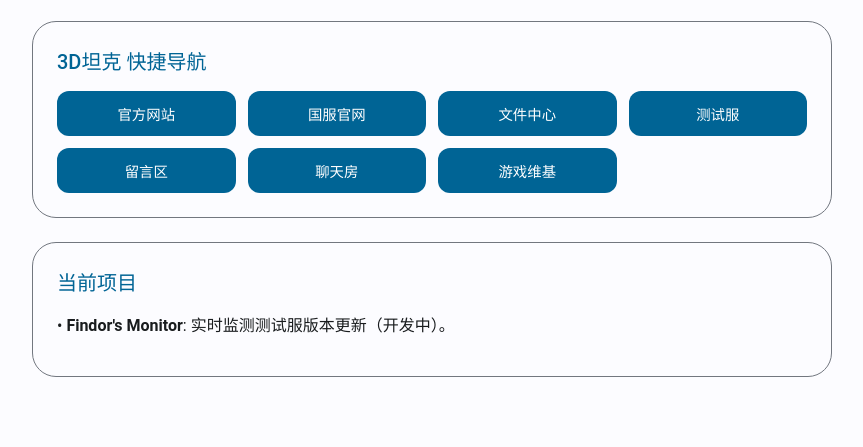
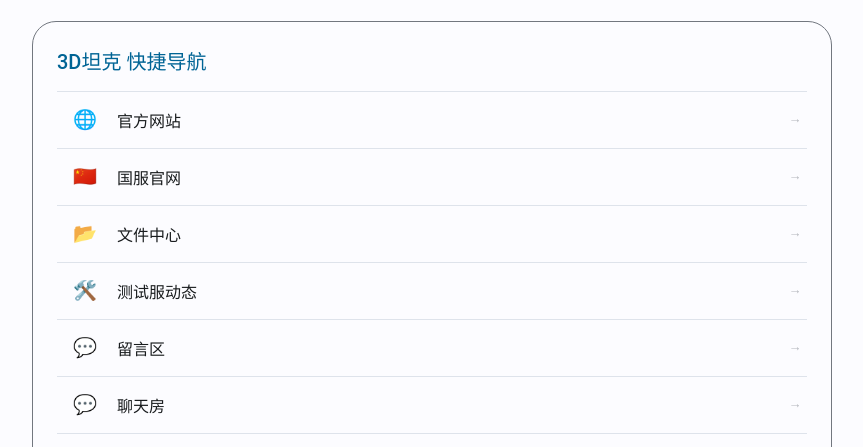
Before and after one commit to findor26/findorp.pages.dev, a plain HTML site: page index.html in a window 1280 px wide. Shown: the part 654-1101 px from the top of the page, without its empty margins (208-1071 px from the left). Drawn offline with Linux system fonts and the light colour scheme; no server answers.

Commit message:
update style

```diff
--- a/index.html
+++ b/index.html
@@ -96,29 +96,63 @@
         color: var(--md-sys-color-primary);
       }
 
-      /* 链接列表样式 */
-      .link-grid {
-        display: grid;
-        grid-template-columns: repeat(auto-fit, minmax(150px, 1fr));
-        gap: 12px;
-        margin-top: 16px;
+      /* 列表容器 */
+.nav-list {
+  list-style: none;
+  padding: 0;
+  margin: 16px 0 0 0;
+  border-top: 1px solid var(--md-sys-color-surface-variant);
 }
 
-      .nav-link {
+.nav-list li {
+  border-bottom: 1px solid var(--md-sys-color-surface-variant);
+}
+
+/* 列表项主体 */
+.list-item {
   display: flex;
   align-items: center;
-        justify-content: center;
-        padding: 12px;
-        background-color: var(--md-sys-color-primary);
-        color: var(--md-sys-color-on-primary);
+  padding: 16px 8px;
   text-decoration: none;
-        border-radius: 12px;
-        font-weight: 500;
-        font-size: 0.9rem;
+  transition: background-color 0.2s;
+  color: var(--md-sys-color-on-surface);
 }
 
-      .nav-link:hover {
-        opacity: 0.9;
+.list-item:hover {
+  background-color: rgba(0, 100, 149, 0.08); /* 使用 Primary 色的淡化版 */
+  text-decoration: none;
+}
+
+/* 图标部分 */
+.item-icon {
+  width: 40px;
+  font-size: 1.2rem;
+  display: flex;
+  justify-content: center;
+  align-items: center;
+}
+
+/* 文字部分 */
+.item-text {
+  flex: 1;
+  font-size: 1rem;
+  font-weight: 500;
+  margin-left: 12px;
+}
+
+/* 右侧箭头提示 */
+.item-arrow {
+  color: var(--md-sys-color-outline);
+  font-family: monospace;
+  font-weight: bold;
+  opacity: 0.5;
+  transition: transform 0.2s, opacity 0.2s;
+}
+
+.list-item:hover .item-arrow {
+  transform: translateX(4px);
+  opacity: 1;
+  color: var(--md-sys-color-primary);
 }
 
       footer {
@@ -288,22 +322,57 @@
 
       <section class="card">
   <div class="card-title">3D坦克 快捷导航</div>
-        <div class="link-grid">
-          <a href="https://tankionline.com" class="nav-link" target="_blank"
-            >官方网站</a
-          >
-          <a href="https://3dtank.com" class="nav-link" target="_blank"
-            >国服官网</a
-          >
-          <a href="files" class="nav-link" target="_blank">文件中心</a>
-          <a href="test.html" class="nav-link" target="_blank">测试服</a>
-          <a href="comments" class="nav-link" target="_blank">留言区</a>
-          <a href="chat" class="nav-link" target="_blank">聊天房</a>
-          <a href="https://en.tankiwiki.com" class="nav-link" target="_blank"
-            >游戏维基</a
-          >
-          <!-- <a href="#" class="nav-link">配置模拟器</a> -->
-        </div>
+  <ul class="nav-list">
+    <li>
+      <a href="https://tankionline.com" target="_blank" class="list-item">
+        <span class="item-icon">🌐</span>
+        <span class="item-text">官方网站</span>
+        <span class="item-arrow">→</span>
+      </a>
+    </li>
+    <li>
+      <a href="https://3dtank.com" target="_blank" class="list-item">
+        <span class="item-icon">🇨🇳</span>
+        <span class="item-text">国服官网</span>
+        <span class="item-arrow">→</span>
+      </a>
+    </li>
+    <li>
+      <a href="files" target="_blank" class="list-item">
+        <span class="item-icon">📂</span>
+        <span class="item-text">文件中心</span>
+        <span class="item-arrow">→</span>
+      </a>
+    </li>
+    <li>
+      <a href="test.html" target="_blank" class="list-item">
+        <span class="item-icon">🛠️</span>
+        <span class="item-text">测试服动态</span>
+        <span class="item-arrow">→</span>
+      </a>
+    </li>
+    <li>
+      <a href="comments" target="_blank" class="list-item">
+        <span class="item-icon">💬</span>
+        <span class="item-text">留言区</span>
+        <span class="item-arrow">→</span>
+      </a>
+    </li>
+    <li>
+      <a href="chat" target="_blank" class="list-item">
+        <span class="item-icon">💬</span>
+        <span class="item-text">聊天房</span>
+        <span class="item-arrow">→</span>
+      </a>
+    </li>
+    <li>
+      <a href="https://en.tankiwiki.com" target="_blank" class="list-item">
+        <span class="item-icon">📖</span>
+        <span class="item-text">游戏维基</span>
+        <span class="item-arrow">→</span>
+      </a>
+    </li>
+  </ul>
 </section>
 
       <section class="card">
```
Lines whose indentation alone changed are shown as unchanged.
